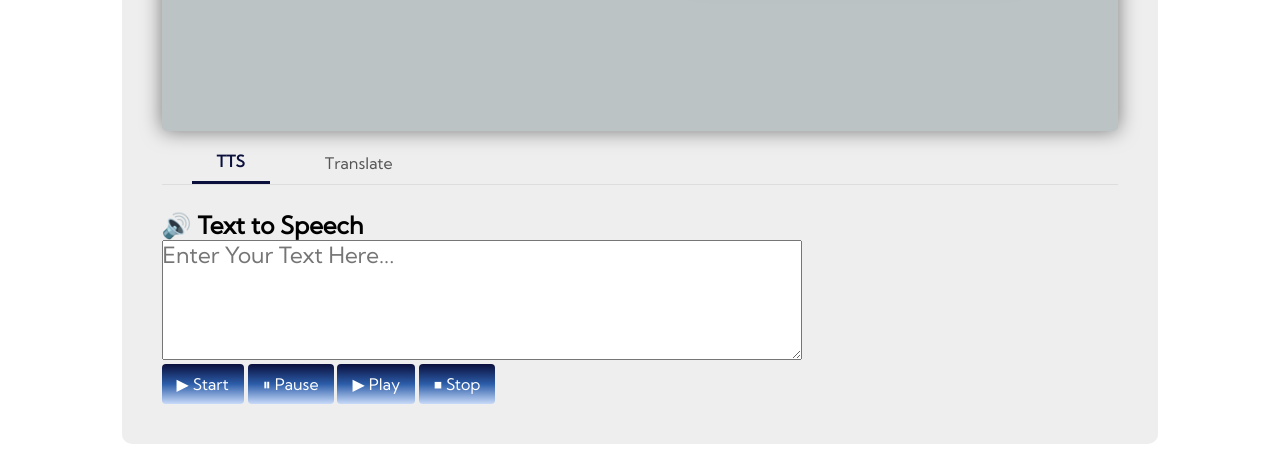
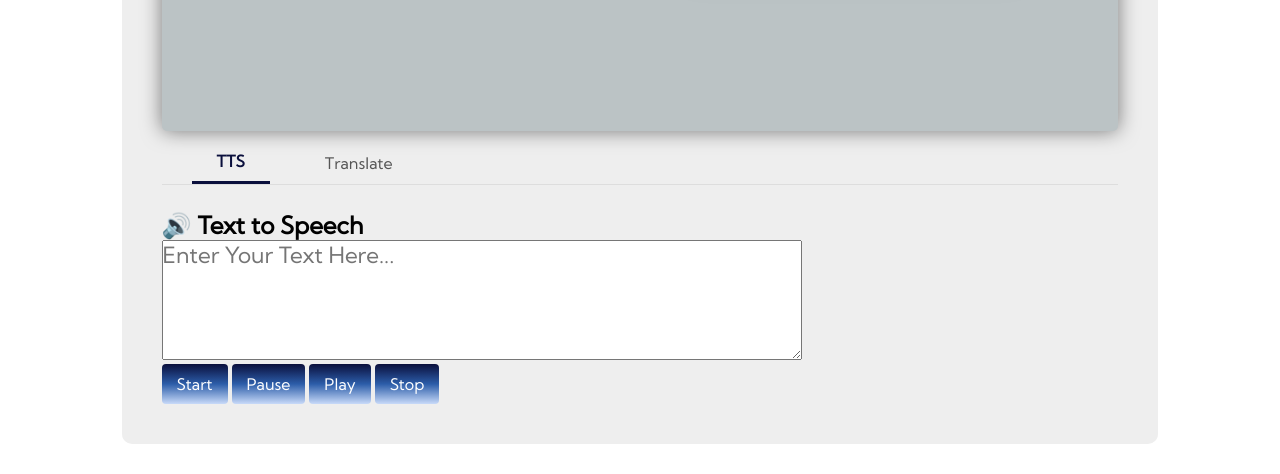
Before and after one commit to shakolii/TTS, a plain HTML site: page voice.html in a window 1280 px wide. Shown: the part 579-1053 px from the top of the page. Drawn offline with Linux system fonts and the light colour scheme.

Commit message:
Update voice.html

```diff
--- a/voice.html
+++ b/voice.html
@@ -49,10 +49,10 @@ Enter any English sentence in the box below, and our text-to-speech tool will in
      <h2>🔊 Text to Speech</h2>
     <textarea id="text" rows="4" placeholder="Enter Your Text Here..."></textarea>
     <br>
-    <button id="playBtn">▶ Start </button>
-    <button id="pauseBtn">⏸ Pause</button>
-    <button id="resumeBtn">▶ Play</button>
-    <button id="stopBtn">⏹ Stop</button>
+    <button id="playBtn">Start </button>
+    <button id="pauseBtn">Pause</button>
+    <button id="resumeBtn">Play</button>
+    <button id="stopBtn">Stop</button>
    </div>
 </div>
 
@@ -70,4 +70,5 @@ Enter any English sentence in the box below, and our text-to-speech tool will in
 
     <script src="./app.js"></script>
 </body>
+
 </html>
```
